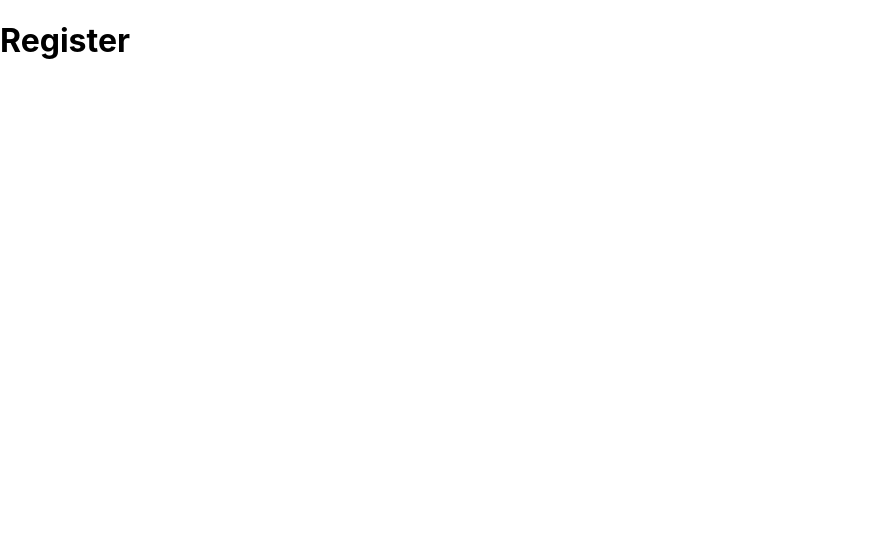
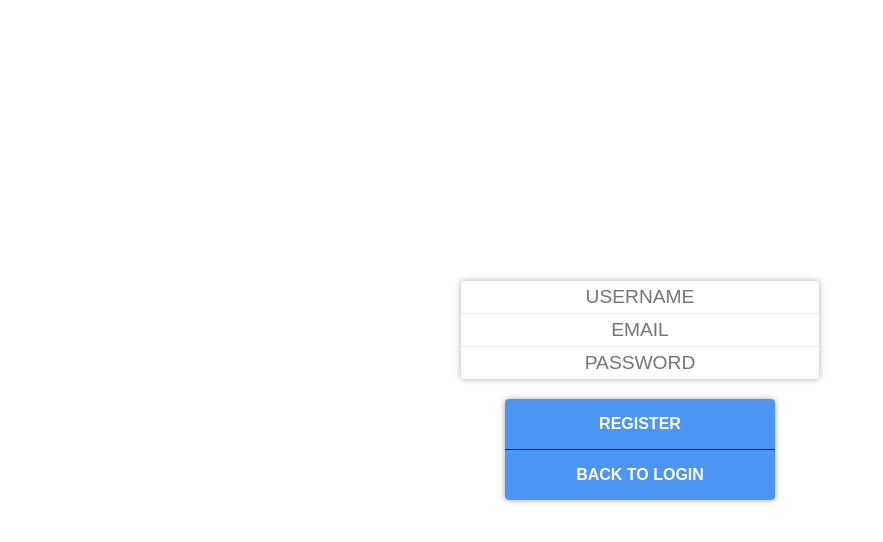
Before and after one commit to Boverton/life-of-i, a React (Create React App) app in the folder frontend/: page /register in a window 1280 px wide. Shown: the top 542 px of the page, without its empty margins (0-883 px from the left). Built offline with nearby package versions, Linux system fonts and the light colour scheme.

Commit message:
New Register component, adding it into the App.js to be rendered on the  /register path

```diff
--- a/frontend/src/App.js
+++ b/frontend/src/App.js
@@ -1,14 +1,14 @@
 import React, { Component } from 'react';
-import logo from './logo.svg';
 import './App.css';
-import { BrowserRouter as Router, Route, Link, Switch } from "react-router-dom";
+import { BrowserRouter as Router, Route, Switch } from "react-router-dom";
+import Register from './components/auth/Register';
 
 class App extends Component {
   render() {
     return (
         <Router>
           <Switch>
-            <Route path="/register" render={() => <h1>Register</h1>}/>
+            <Route path="/register" component={Register} />
             <Route path="/" render={() => <h1>Home</h1>}/>
           </Switch>
         </Router>
```
